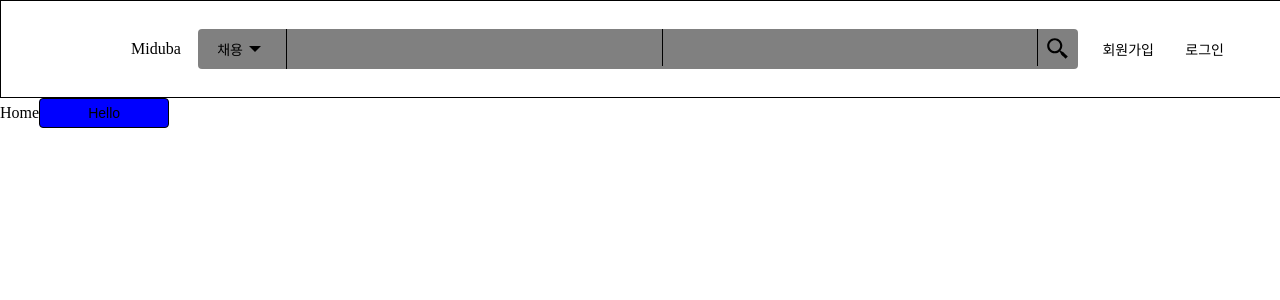
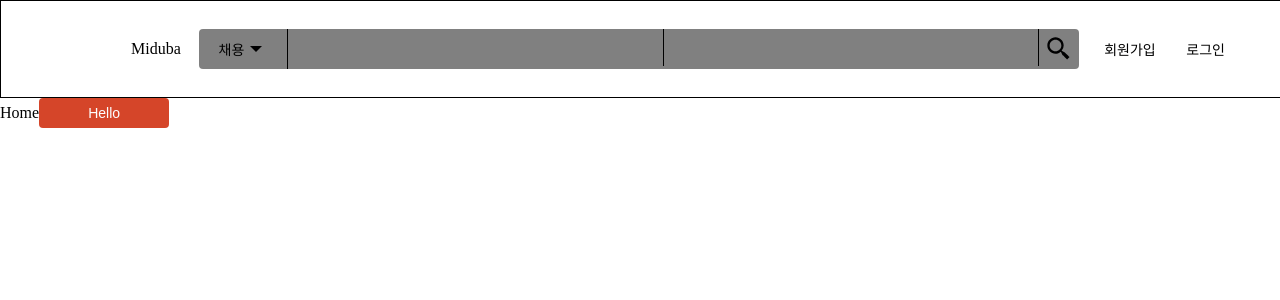
Before and after one commit to Miduba/miduba-frontend, a Next.js app: page / in a window 1280 px wide. Shown: the top 300 px of the page. Built offline with nearby package versions, Linux system fonts and the light colour scheme; what emotion-normalize would draw is missing.

Commit message:
:recycle: button, box change color types

```diff
--- a/components/Button/index.tsx
+++ b/components/Button/index.tsx
@@ -1,14 +1,17 @@
 import { css } from "@emotion/react";
 import styled from "@emotion/styled";
 import React, { ReactElement } from "react";
+import { PaletteKeyTypes } from "styles/theme";
 
 interface ButtonStyle {
   width: string;
   height: string;
-  buttonColor?: "blue"; // @Todo palette 완성되면 수정
-  fontColor?: "black"; // @Todo palette 완성되면 수정 (기본 값은 black)
-  borderColor?: "black"; // @Todo palette 완성되면 수정 (기본 값은 null)
+  buttonColor?: PaletteKeyTypes;
+  fontColor?: PaletteKeyTypes;
+  hasBorder?: boolean;
+  borderColor?: PaletteKeyTypes;
   borderRadius?: string;
+  fontSize?: string;
 }
 
 interface ButtonProps
@@ -31,21 +34,26 @@ const ButtonStyled = styled.button<ButtonStyle>`
   align-items: center;
   justify-content: center;
   font-size: 14px;
+  cursor: pointer;
   ${({
+    theme,
     width = "auto",
     height = "auto",
-    fontColor = "black", // @Todo 여기 default 값들 다 임시 값 입니다~
-    buttonColor = "blue",
+    fontColor = "black",
+    hasBorder = false,
+    fontSize = "14px",
+    buttonColor = "white",
     borderColor = "black",
     borderRadius = "4px",
   }) => css`
     width: ${width};
     height: ${height};
     border-radius: ${borderRadius};
-    border: 1px solid ${borderColor};
-    background-color: ${buttonColor};
-    color: ${fontColor};
-  `}
+    border: ${hasBorder ? `1px solid ${theme.palette[borderColor]}` : "none"};
+    background-color: ${theme.palette[buttonColor]};
+    color: ${theme.palette[fontColor]};
+    font-size: ${fontSize};
+  `};
 `;
 
 export default Button;
--- a/pages/index.tsx
+++ b/pages/index.tsx
@@ -8,7 +8,12 @@ const Home: NextPage = () => {
       <Header />
       <main>
         Home
-        <Button width="130px" height="30px">
+        <Button
+          width="130px"
+          height="30px"
+          buttonColor="primaryDark"
+          fontColor="white"
+        >
           Hello
         </Button>
       </main>
```
Also changed, not shown: components/Box/index.tsx (+12 -6 lines), tsconfig.json (+17 -5 lines).
